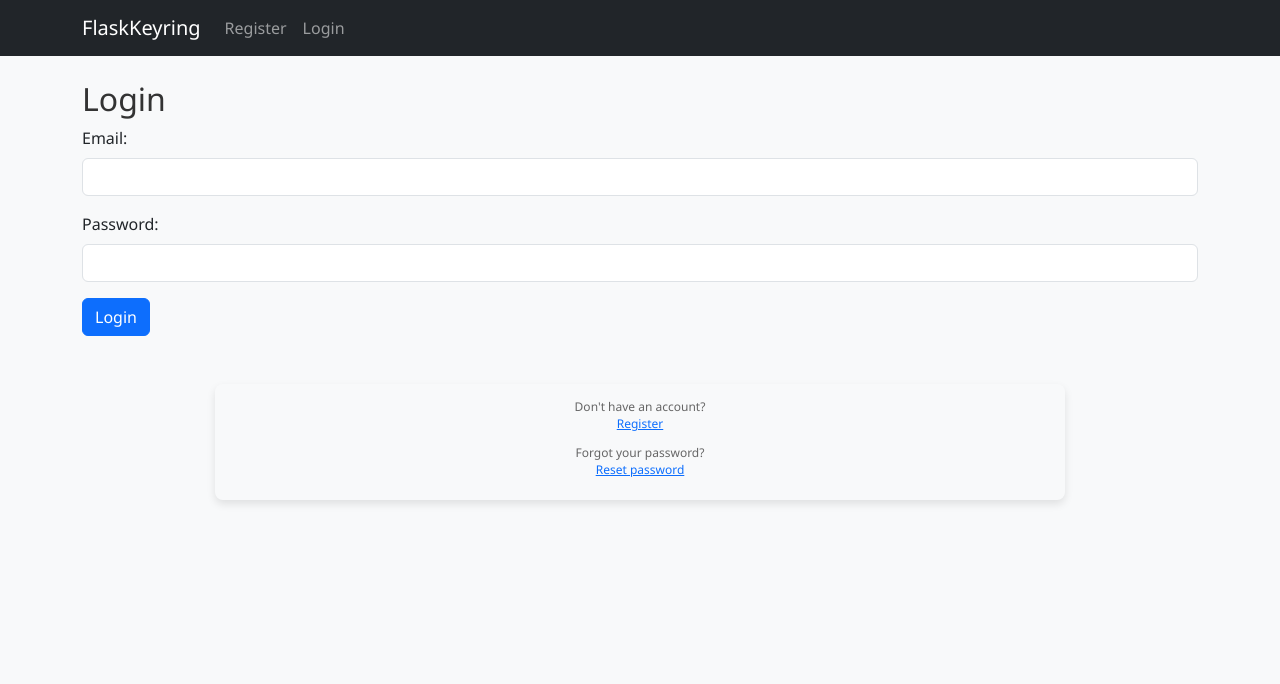
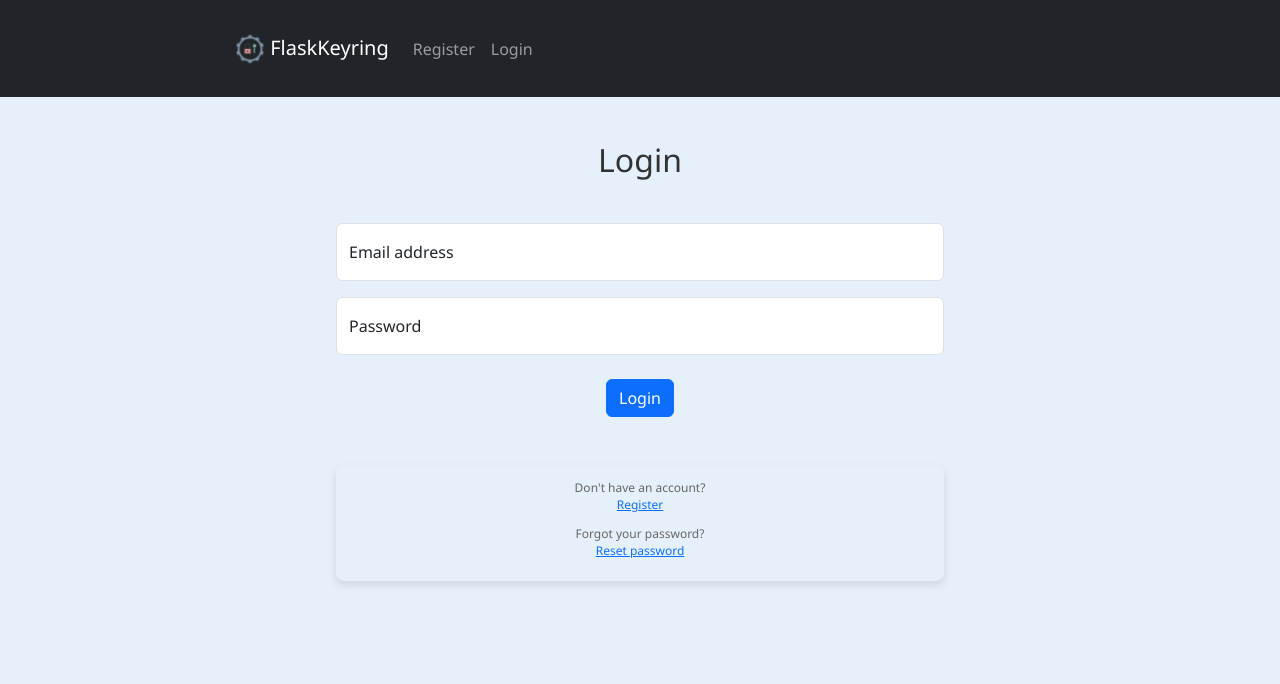
Before and after one commit to av1155/FlaskKeyring, a Flask app: page /login in a window 1280 px wide. Shown: the top 684 px of the page. Run offline with Flask 3, Linux system fonts and the light colour scheme.

Commit message:
(fix): Fixed all CSS and improve layout for all pages

```diff
--- a/static/css/styles.css
+++ b/static/css/styles.css
@@ -1,16 +1,11 @@
 /* Global Styles */
 body {
     font-family: "Segoe UI", Tahoma, Geneva, Verdana, sans-serif;
-    background-color: #f8f9fa;
+    background-color: #e6f0fa;
     color: #212529;
     margin: 0;
     padding-bottom: 40px;
 }
-
-/* form { */
-/*     display: inline-block; */
-/*     vertical-align: middle; */
-/* } */
 
 h1,
 h2,
@@ -23,21 +18,59 @@ h6 {
 
 h1 {
     font-size: 36px;
-    margin-bottom: 30px;
+    margin-bottom: 40px;
 }
+
+h1,
+h2 {
+    text-align: center;
+}
+
+h2 {
+    margin-bottom: 20px;
+}
+
+.table {
+    color: #212529;
+}
+
+.table-light td {
+    background-color: #f2f2f2;
+}
+
+.table-dark th {
+    background-color: #343a40;
+}
+
+.tbl-container {
+    width: fit-content;
+    margin-top: 10px;
+    margin-left: auto;
+    margin-right: auto;
+}
+
+.bdr {
+    border-radius: 6px;
+    overflow: hidden;
+}
+
+.container {
+    max-width: 850px;
+    width: 80%;
+    margin: auto;
+    padding: 20px;
 
     .search-password,
     .password-list,
     .add-password {
-    /* background-color: white; */
+        background-color: #f8f8f8;
         padding: 20px;
         border-radius: 10px;
         box-shadow: 0 4px 8px rgba(0, 0, 0, 0.1);
         margin-bottom: 20px;
     }
 
-/* DONE BY ME --------------------------------- */
-.auth-section {
+    .login-prompt-section {
         max-width: 850px;
         width: 100%;
         margin: auto;
@@ -47,26 +80,29 @@ h1 {
         box-shadow: 0 4px 8px rgba(0, 0, 0, 0.1);
     }
 
-.auth-p-font,
-.auth-href-font {
+    .login-p-font-prompt,
+    .login-href-font-prompt {
         line-height: 0.5;
     }
 
-.auth-p-font {
+    .login-p-font-prompt {
         font-size: 12px;
         color: #666;
     }
 
-.auth-href-font {
+    .login-href-font-prompt {
         font-size: 12px;
     }
-
-/* END OF DONE BY ME ------------------------- */
 
     #passwordGenerator {
         padding: 10px;
         border: 1px solid #ddd;
-    background-color: #f8f8f8;
+        background-color: #e6f0fa;
         border-radius: 5px;
         margin-top: 10px;
     }
+
+    #generatedPassword {
+        background-color: #e9ecef;
+    }
+}
--- a/templates/layout.html
+++ b/templates/layout.html
@@ -5,19 +5,45 @@
     <meta charset="utf-8" />
     <meta name="viewport" content="width=device-width, initial-scale=1" />
     <title>FlaskKeyring</title>
-    <!-- Include Bootstrap CSS via CDN -->
+
+    <!-- Primary Meta Tags -->
+    <meta name="title" content="FlaskKeyring - Secure Password Management" />
+    <meta name="description"
+        content="FlaskKeyring is a secure and efficient password manager built with Python and Flask." />
+
+    <!-- Open Graph / Facebook Meta Tags -->
+    <meta property="og:type" content="website" />
+    <meta property="og:url" content="https://flaskkeyring.example.com/" />
+    <meta property="og:title" content="FlaskKeyring - Secure Password Management" />
+    <meta property="og:description"
+        content="FlaskKeyring is a secure and efficient password manager built with Python and Flask." />
+    <meta property="og:image" content="{{ url_for('static', filename='images/meta-image.png') }}" />
+
+    <!-- Twitter Meta Tags -->
+    <meta property="twitter:card" content="summary_large_image" />
+    <meta property="twitter:url" content="https://flaskkeyring.example.com/" />
+    <meta property="twitter:title" content="FlaskKeyring - Secure Password Management" />
+    <meta property="twitter:description"
+        content="FlaskKeyring is a secure and efficient password manager built with Python and Flask." />
+    <meta property="twitter:image" content="{{ url_for('static', filename='images/meta-image.png') }}" />
+
+    <!-- Bootstrap and CSS -->
     <link href="https://cdn.jsdelivr.net/npm/bootstrap@5.3.2/dist/css/bootstrap.min.css" rel="stylesheet"
-        integrity="sha384-T3c6CoIi6uLrA9TneNEoa7RxnatzjcDSCmG1MXxSR1GAsXEV/Dwwykc2MPK8M2HN" crossorigin="anonymous" />
+        crossorigin="anonymous" />
     <link href="{{ url_for('static', filename='css/styles.css') }}" rel="stylesheet" />
 </head>
 
 <body>
     <nav class="navbar navbar-expand-lg navbar-dark bg-dark">
         <div class="container">
-            <!-- Navbar brand -->
-            <a class="navbar-brand" href="{{ url_for('main.index') }}">FlaskKeyring</a>
+            <!-- Navbar brand with image -->
+            <a class="navbar-brand" href="{{ url_for('main.index') }}">
+                <img src="{{ url_for('static', filename='images/FlaskKeyring-logo.png') }}" alt="FlaskKeyring Logo"
+                    width="30" height="30" class="d-inline-block align-text-top" />
+                FlaskKeyring
+            </a>
 
-            <!-- Toggle button for mobile -->
+            <!-- Toggle button for mobile navigation -->
             <button class="navbar-toggler" type="button" data-bs-toggle="collapse" data-bs-target="#navbarNav"
                 aria-controls="navbarNav" aria-expanded="false" aria-label="Toggle navigation">
                 <span class="navbar-toggler-icon"></span>
@@ -25,7 +51,7 @@
 
             <!-- Navbar links -->
             <div class="collapse navbar-collapse" id="navbarNav">
-                <ul class="navbar-nav">
+                <ul class="navbar-nav me-auto mb-2 mb-lg-0">
                     <li class="nav-item">
                         <a class="nav-link" href="{{ url_for('auth.register') }}">Register</a>
                     </li>
@@ -34,15 +60,23 @@
                     </li>
                 </ul>
                 {% if current_user.is_authenticated %}
-                <ul class="navbar-nav ml-auto">
-                    <li class="nav-item">
-                        <a class="nav-link" href="{{ url_for('main.dashboard') }}">Dashboard</a>
-                    </li>
-                    <li class="nav-item">
-                        <a class="nav-link" href="{{ url_for('auth.change_password') }}">Change Password</a>
-                    </li>
-                    <li class="nav-item">
-                        <a class="nav-link" href="{{ url_for('auth.logout') }}">Log Out</a>
+                <ul class="navbar-nav ms-auto">
+                    <li class="nav-item dropdown">
+                        <a class="nav-link dropdown-toggle" href="#" id="navbarDropdown" role="button"
+                            data-bs-toggle="dropdown" aria-expanded="false">
+                            <i class="bi-person-circle"></i> {{ current_user.username }}
+                        </a>
+                        <ul class="dropdown-menu dropdown-menu-dark" aria-labelledby="navbarDarkDropdownMenuLink">
+                            <li><a class="dropdown-item" href="{{ url_for('main.dashboard') }}">Dashboard</a></li>
+                            <li>
+                                <hr class="dropdown-divider" />
+                            </li>
+                            <li>
+                                <a class="dropdown-item" href="{{ url_for('auth.change_password') }}">Change
+                                    Password</a>
+                            </li>
+                            <li><a class="dropdown-item" href="{{ url_for('auth.logout') }}">Log Out</a></li>
+                        </ul>
                     </li>
                 </ul>
                 {% endif %}
--- a/templates/login.html
+++ b/templates/login.html
@@ -16,31 +16,33 @@
 
 <form method="post">
 
+    <div class="container my-4">
         <section>
-
-        <div class="mb-3">
-            <label for="email" class="form-label">Email:</label>
-            <input type="email" class="form-control" id="email" name="email" required aria-label="Email"/>
+            <div class="form-floating mb-3">
+                <input type="email" class="form-control" id="email" name="email" placeholder="Email address" required aria-label="Email"/>
+                <label for="email">Email address</label>
             </div>
 
-        <div class="mb-3">
-            <label for="password" class="form-label">Password:</label>
-            <input type="password" class="form-control" id="password" name="password" required />
+            <div class="form-floating mb-3">
+                <input type="password" class="form-control" id="password" name="password" placeholder="Password" required />
+                <label for="password">Password</label>
             </div>
 
+            <div class="text-center mt-4">
                 <button type="submit" class="btn btn-primary mb-4">Login</button>
-
+            </div>
         </section>
 
-    <div class="auth-section mt-4">
+        <div class="login-prompt-section mt-4">
             <div class="mb-3">
-            <p class="mb-0 auth-p-font">Don't have an account?</p>
-            <a href="/register" class="p-0 btn btn-link auth-href-font">Register</a>
+                <p class="mb-0 login-p-font-prompt">Don't have an account?</p>
+                <a href="/register" class="p-0 btn btn-link login-href-font-prompt">Register</a>
             </div>
 
             <div class="mb-0">
-            <p class="mb-0 auth-p-font">Forgot your password?</p>
-            <a href="/forgot-password" class="p-0 btn btn-link auth-href-font">Reset password</a>
+                <p class="mb-0 login-p-font-prompt">Forgot your password?</p>
+                <a href="/forgot-password" class="p-0 btn btn-link login-href-font-prompt">Reset password</a>
+            </div>
         </div>
     </div>
 
```
Also changed, not shown: templates/change_password.html (+26 -11 lines), templates/dashboard.html (+11 -4 lines), templates/edit_password.html (+15 -8 lines), templates/index.html (+7 -1 lines), templates/register.html (+22 -12 lines), templates/view_passwords.html (+10 -8 lines), static/images/FlaskKeyring-logo.png (added), static/images/meta-image.png (added). Lines whose indentation alone changed are shown as unchanged.
